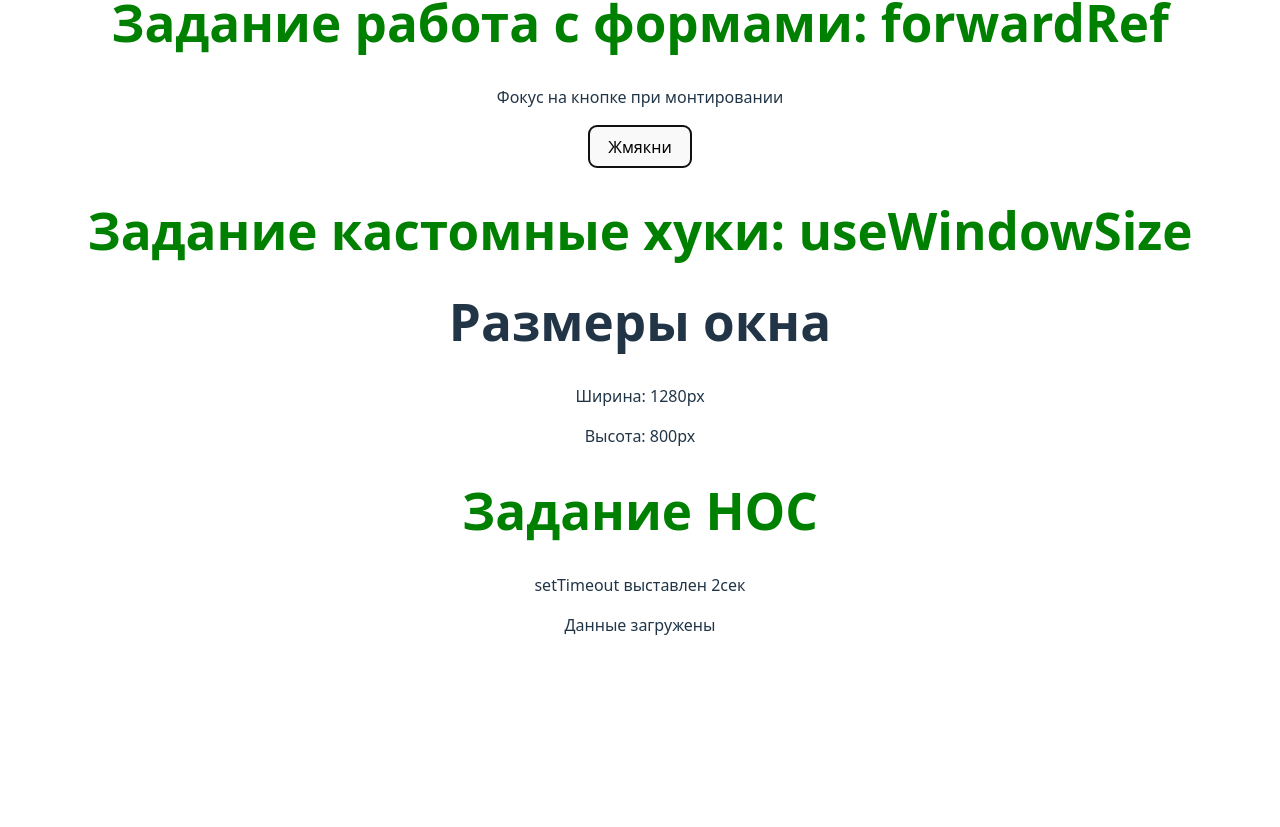
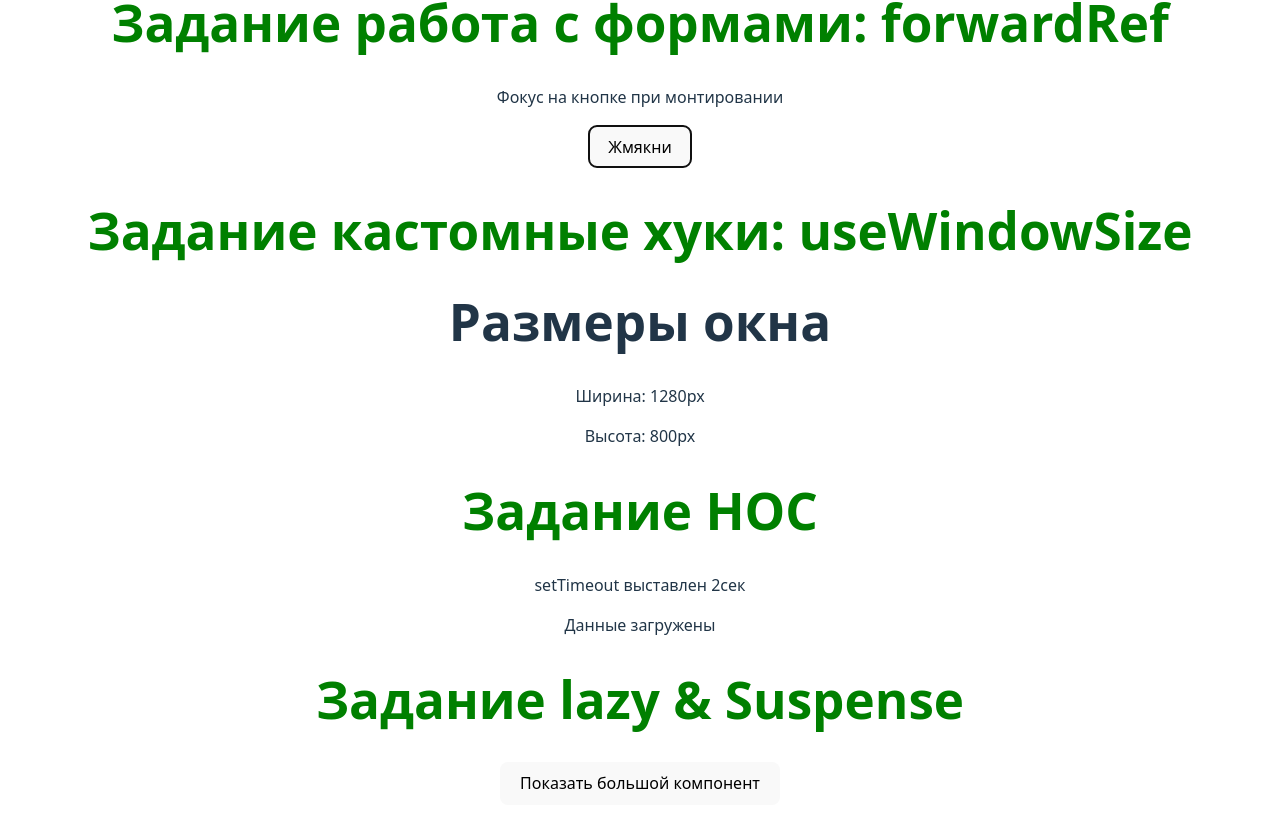
Before and after one commit to 4yryH/react, a React (Vite) app in the folder my-react-app/: page / in a window 1280 px wide. Shown: the part 2531-3358 px from the top of the page. Before the commit the page ends 3200 px from the top, so only its background shows below. Built offline with nearby package versions, Linux system fonts and the light colour scheme.

Commit message:
task-20 React lazy & Suspense

```diff
--- a/my-react-app/src/App.jsx
+++ b/my-react-app/src/App.jsx
@@ -1,4 +1,4 @@
-import React, {useRef, useEffect} from 'react';
+import React, {useRef, useEffect, Suspense, lazy, useState} from 'react';
 import ToDoDynamic from './components/task-3/task-3-react.jsx'
 import UserCard from "./components/task-5/task-5-props.jsx";
 import {Counter, GetPost} from "./components/task-6/task-6-hooks-usestate.jsx";
@@ -11,6 +11,8 @@ import {CustomButton} from "./components/task-15/CustomButton.jsx";
 import {WindowSizeDisplay} from "./components/task-18/WindowSize.jsx";
 import {WithLoading} from "./components/task-19/WithLoading.jsx";
 import './App.css'
+
+const BigComponent = lazy(() => import("./components/task-20/BigComponent.jsx"));
 
 function App() {
   const buttonRef = useRef(null);
@@ -25,6 +27,9 @@ function App() {
   const DataComponent = () => <div>Данные загружены</div>
   // передача компонента в HOC WithLoading
   const DataWithLoading = WithLoading(DataComponent)
+
+  // состояние для кнопки показать большой компонент
+  const [showBig, setShowBig] = useState(false);
 
   return (
     <>
@@ -66,6 +71,14 @@ function App() {
       <p>setTimeout выставлен 2сек</p>
       <DataWithLoading/>
 
+      <h1 style={{color: 'green'}}>Задание lazy & Suspense</h1>
+      <button onClick={() => setShowBig(true)}>Показать большой компонент</button>
+      {showBig && (
+        <Suspense fallback="Загрузка компонента...">
+          <BigComponent/>
+        </Suspense>
+      )
+      }
     </>
   );
 }
--- /dev/null
+++ b/my-react-app/src/components/task-20/BigComponent.jsx
@@ -0,0 +1,17 @@
+// Создай файл BigComponent.jsx, в котором выводится любой текст.
+// Импортируй его в App.jsx с помощью React.lazy().
+// Оберни его в Suspense с fallback="Загрузка компонента...".
+// Сделай так, чтобы он появлялся только после клика на кнопку.
+
+import React from 'react';
+
+const BigComponent = () => {
+  return (
+    <div>
+      <h1 style={{margin: '2px'}}>Большой компонент</h1>
+      <p>Привет, я большой компонент с ленивой загрузкой, пока меня не попросят отрендериться</p>
+    </div>
+  )
+}
+
+export default BigComponent;
```
